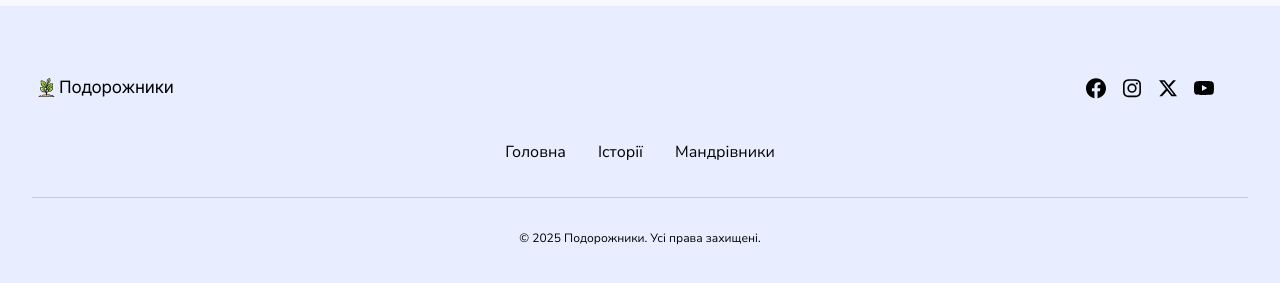
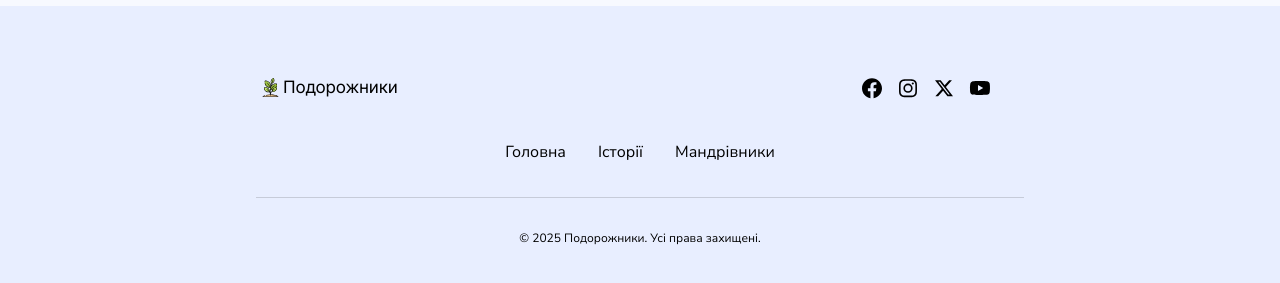
Before and after one commit to RomanAnokhin-work/project-group-6-podorozhnyky-front, a Next.js app: page / in a window 1280 px wide. Shown: the part 2285-2568 px from the top of the page. Built offline with nearby package versions, Linux system fonts and the light colour scheme; no server answers.

Commit message:
FooterFix

```diff
--- a/components/Footer/Footer.module.css
+++ b/components/Footer/Footer.module.css
@@ -3,7 +3,7 @@
   background-color: var(--background-footer);
   text-align: center;
   min-width: 335px;
-  margin-top: auto;
+  margin-top: 0;
 }
 
 .logo {
--- a/components/Footer/Footer.tsx
+++ b/components/Footer/Footer.tsx
@@ -1,11 +1,15 @@
 import css from "./Footer.module.css";
 import Link from "next/link";
 import mainCss from "@/app/(main)/Home.module.css";
+import Container from "../Container/Container";
+
 
 export default function Footer() {
   return (
-    <footer className={css.footer}>
-      <div className={mainCss.container}>
+
+      <footer className={css.footer}>
+      <Container className={css.container}>
+
         <div className={css.wrap}>
           <div className={css.content}>
             <div className={css.logo}>
@@ -94,7 +98,9 @@ export default function Footer() {
         <div className={css.inscription}>
           <p className={css.text}>© 2025 Подорожники. Усі права захищені.</p>
         </div>
-      </div>
-    </footer>
+
+        </Container>
+      </footer>
+
   );
 }
```
